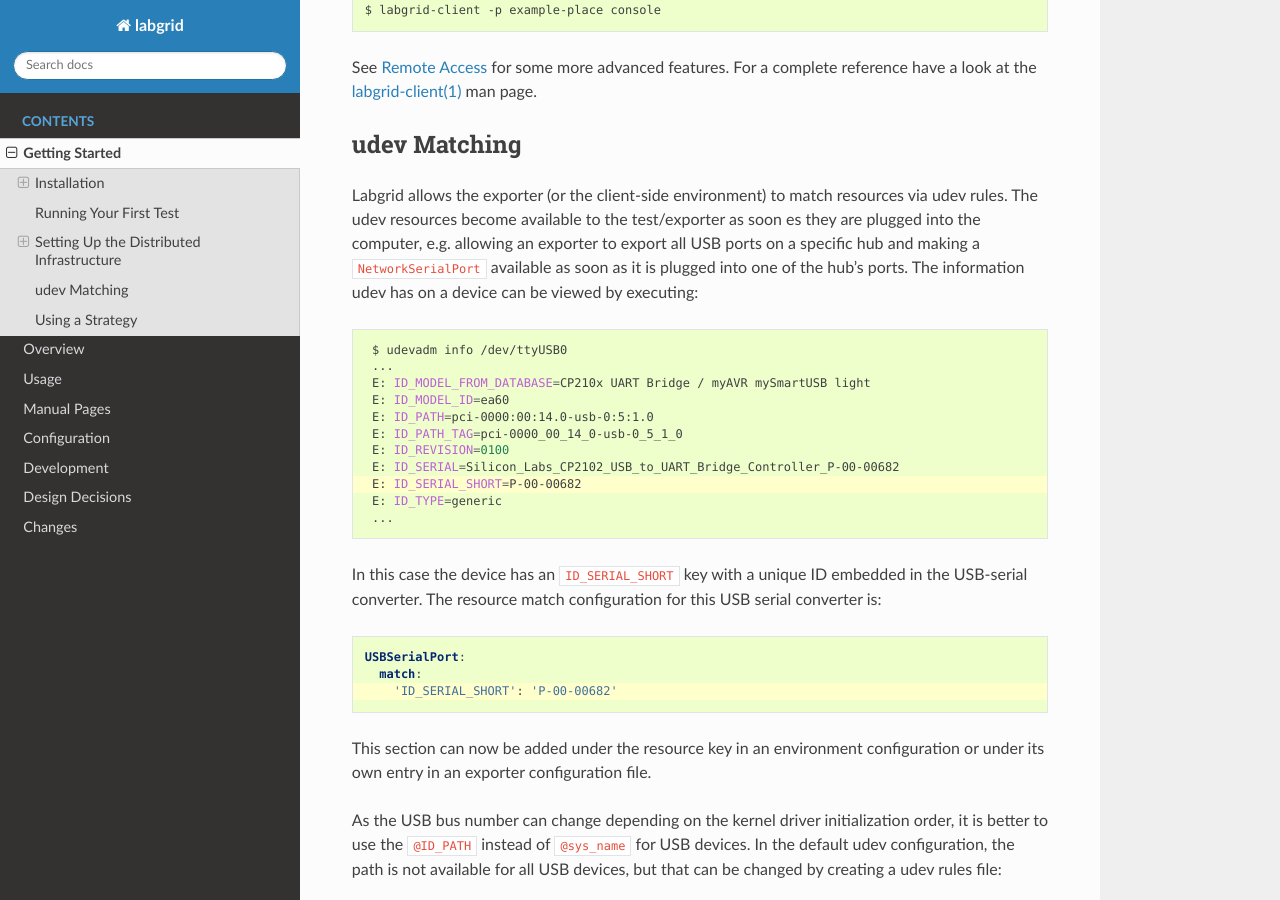
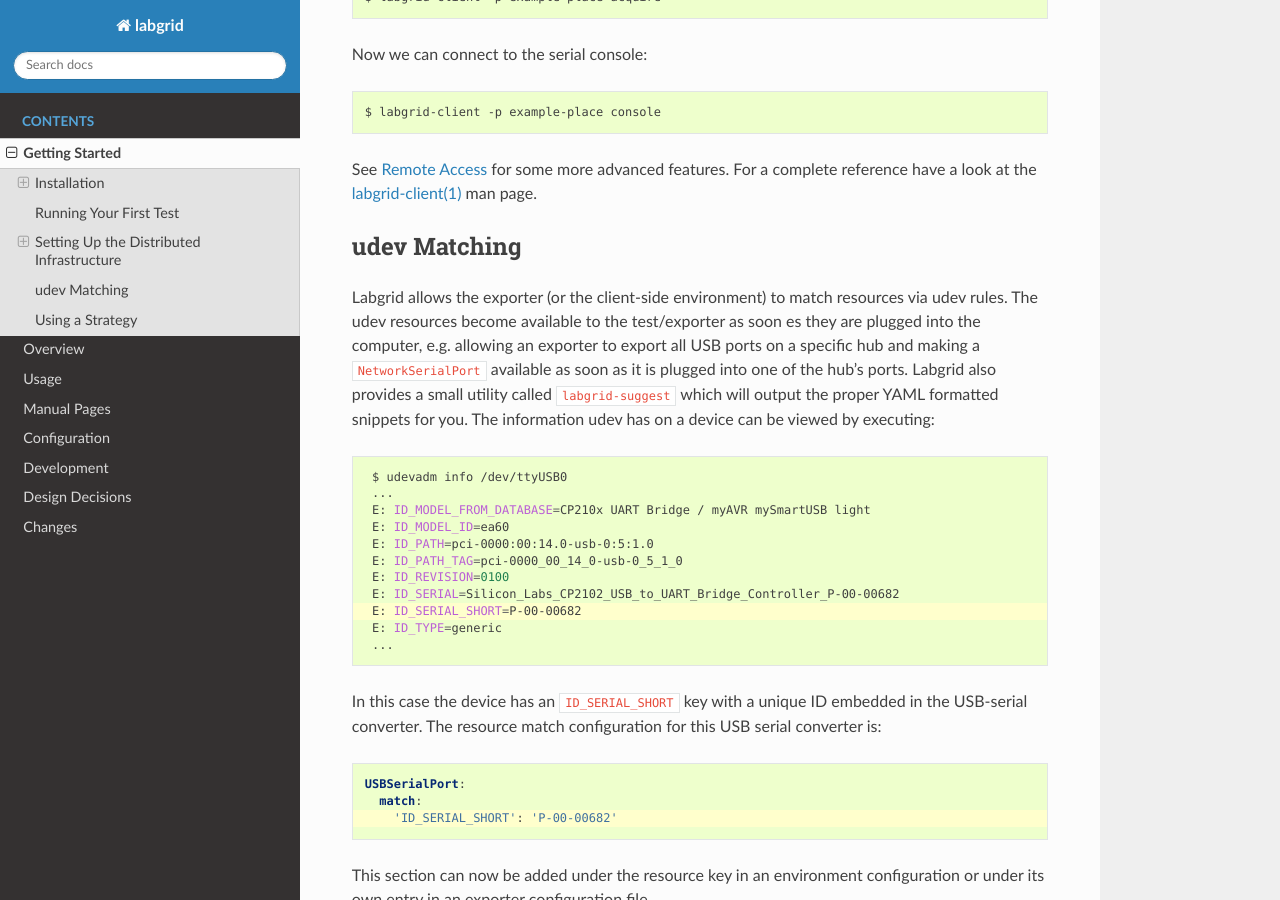
Before and after one commit to labgrid-project/labgrid, a Sphinx documentation site: the page built from doc/getting_started.rst, in a window 1280 px wide and 900 px high, scrolled down 5996 px. Built offline with Sphinx 7.4.7 and the Read the Docs theme 2.0.0, drawn with Linux system fonts in a browser that asks for light colours; pages that are not in the unit, such as notebooks, are missing from menus; some of the changed text lies outside the part shown.

Commit message:
doc: add snippets for labgrid-suggest
Eventually we'll want a man page which reflects the proper usage, but at
least add some notes about it for now.

Signed-off-by: Rouven Czerwinski <r.czerwinski@pengutronix.de>

```diff
--- a/doc/getting_started.rst
+++ b/doc/getting_started.rst
@@ -215,6 +215,9 @@
      USBSerialPort:
        ID_SERIAL_SHORT: ID23421JLK
 
+.. note:: Use ``labgrid-suggest`` to generate the YAML snippets for most
+	  exportable resources.
+
 The exporter can now be started by running:
 
 .. code-block:: bash
@@ -319,6 +322,8 @@
 plugged into the computer, e.g. allowing an exporter to export all USB ports on
 a specific hub and making a ``NetworkSerialPort`` available as soon as it is
 plugged into one of the hub's ports.
+Labgrid also provides a small utility called ``labgrid-suggest`` which will
+output the proper YAML formatted snippets for you.
 The information udev has on a device can be viewed by executing:
 
 .. code-block:: bash
```
